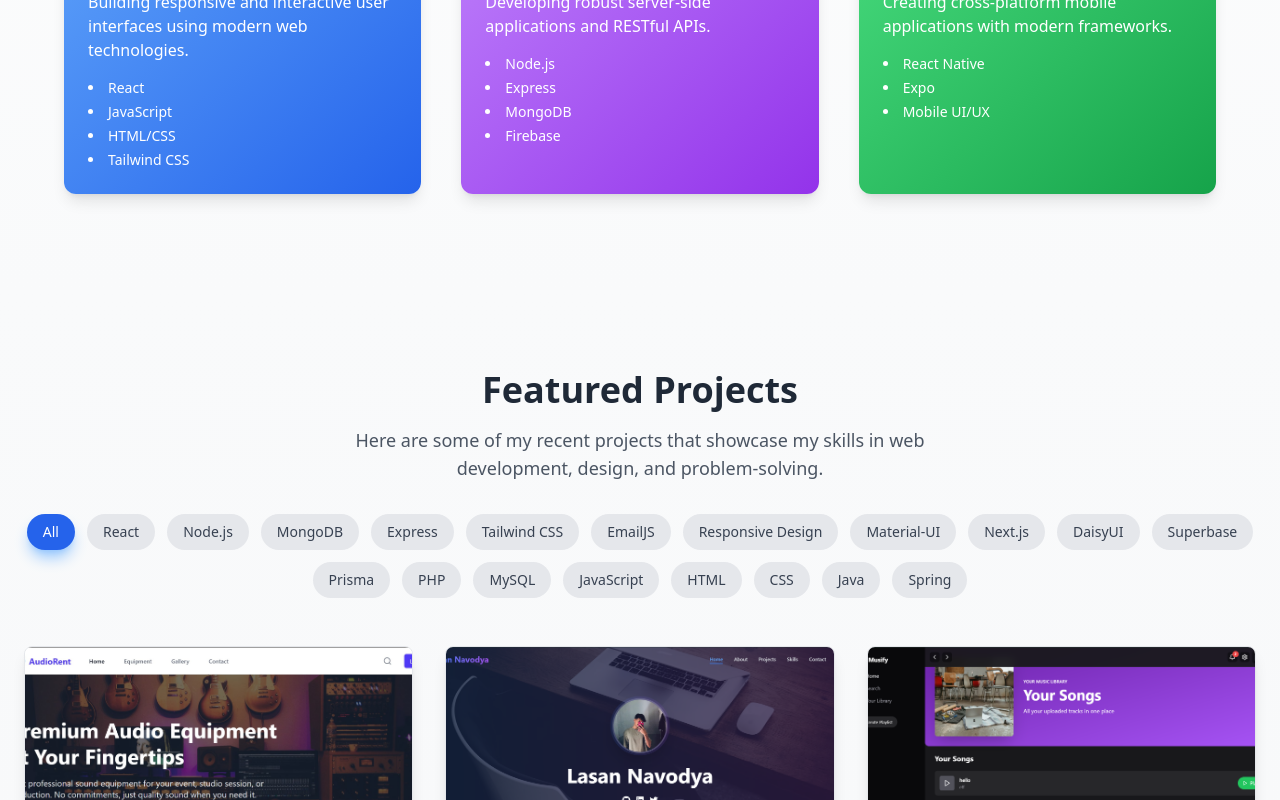
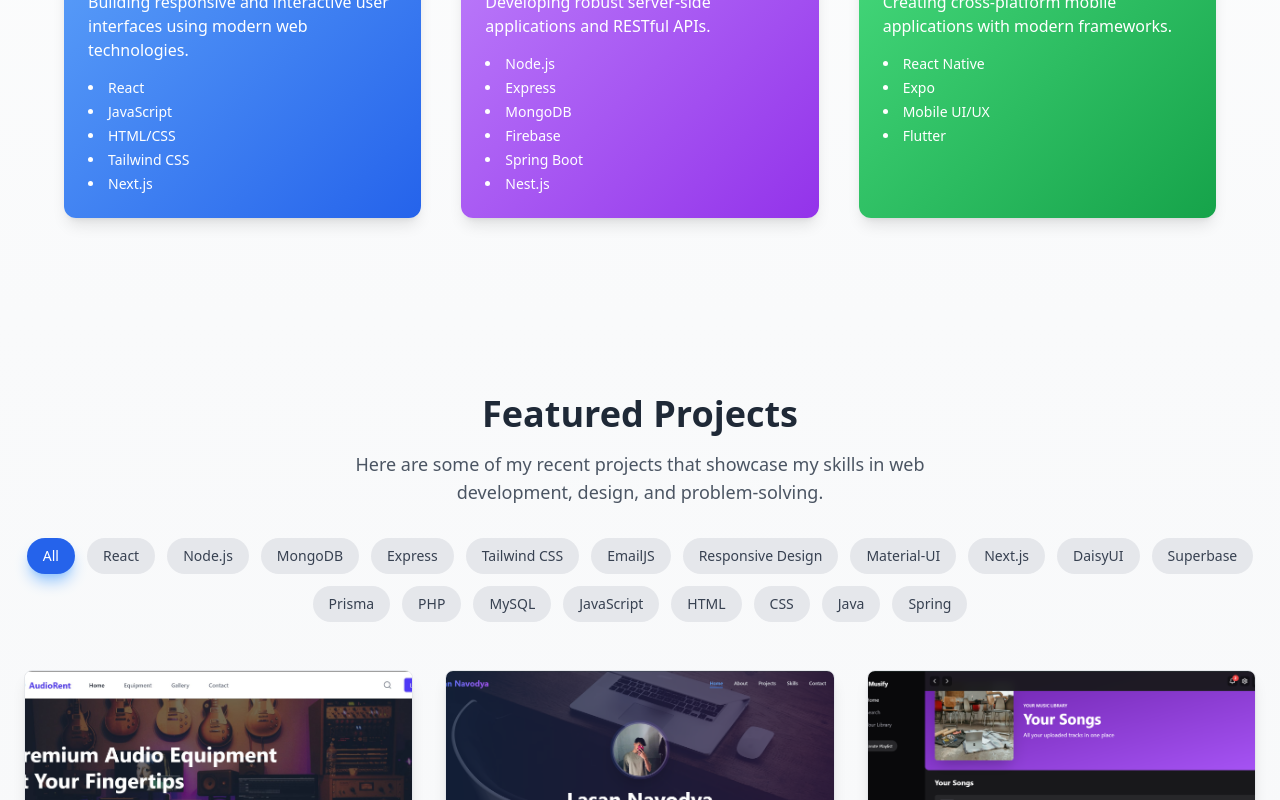
Before and after one commit to LaSan99/My_Portfolio, a React (Create React App) app: page / in a window 1280 px wide. Shown: the part 1660-2460 px from the top of the page. Built offline with nearby package versions, Linux system fonts and the light colour scheme.

Commit message:
Add Spring Boot to skills list and update UI for new skill display

```diff
--- a/src/components/About.js
+++ b/src/components/About.js
@@ -17,14 +17,14 @@ const skills = [
     description:
       "Building responsive and interactive user interfaces using modern web technologies.",
     icon: FaCode,
-    technologies: ["React", "JavaScript", "HTML/CSS", "Tailwind CSS"],
+    technologies: ["React", "JavaScript", "HTML/CSS", "Tailwind CSS", "Next.js"],
     color: "from-blue-400 to-blue-600",
   },
   {
     title: "Backend Development",
     description: "Developing robust server-side applications and RESTful APIs.",
     icon: FaServer,
-    technologies: ["Node.js", "Express", "MongoDB", "Firebase"],
+    technologies: ["Node.js", "Express", "MongoDB", "Firebase", "Spring Boot", "Nest.js"],
     color: "from-purple-400 to-purple-600",
   },
   {
@@ -32,7 +32,7 @@ const skills = [
     description:
       "Creating cross-platform mobile applications with modern frameworks.",
     icon: FaMobile,
-    technologies: ["React Native", "Expo", "Mobile UI/UX"],
+    technologies: ["React Native", "Expo", "Mobile UI/UX", "Flutter"],
     color: "from-green-400 to-green-600",
   },
 ];
--- a/src/components/Skills.js
+++ b/src/components/Skills.js
@@ -52,6 +52,13 @@ const skills = [
     color: "#4479A1",
     description: "Creating and optimizing relational database structures"
   },
+  {
+    name: "Spring Boot",
+    level: 75,
+    icon: "https://raw.githubusercontent.com/devicons/devicon/master/icons/spring/spring-original.svg",
+    color: "#6DB33F",
+    description: "Building enterprise-level applications with Spring Boot"
+  }
 ];
 
 const Skills = () => {
@@ -294,6 +301,12 @@ const Skills = () => {
                   </svg>
                   JavaScript (ES6+)
                 </li>
+                <li className="flex items-center">
+                  <svg className="w-4 h-4 mr-2 text-green-500" fill="currentColor" viewBox="0 0 20 20">
+                    <path fillRule="evenodd" d="M10 18a8 8 0 100-16 8 8 0 000 16zm3.707-9.293a1 1 0 00-1.414-1.414L9 10.586 7.707 9.293a1 1 0 00-1.414 1.414l2 2a1 1 0 001.414 0l4-4z" clipRule="evenodd"></path>
+                  </svg>
+                  Next.js
+                </li>
               </ul>
             </motion.div>
 
@@ -321,6 +334,13 @@ const Skills = () => {
                   </svg>
                   RESTful APIs
                 </li>
+                <li className="flex items-center">
+                  <svg className="w-4 h-4 mr-2 text-green-500" fill="currentColor" viewBox="0 0 20 20">
+                    <path fillRule="evenodd" d="M10 18a8 8 0 100-16 8 8 0 000 16zm3.707-9.293a1 1 0 00-1.414-1.414L9 10.586 7.707 9.293a1 1 0 00-1.414 1.414l2 2a1 1 0 001.414 0l4-4z" clipRule="evenodd"></path>
+                  </svg>
+                  Spring Boot
+                </li>
+
               </ul>
             </motion.div>
 
```
